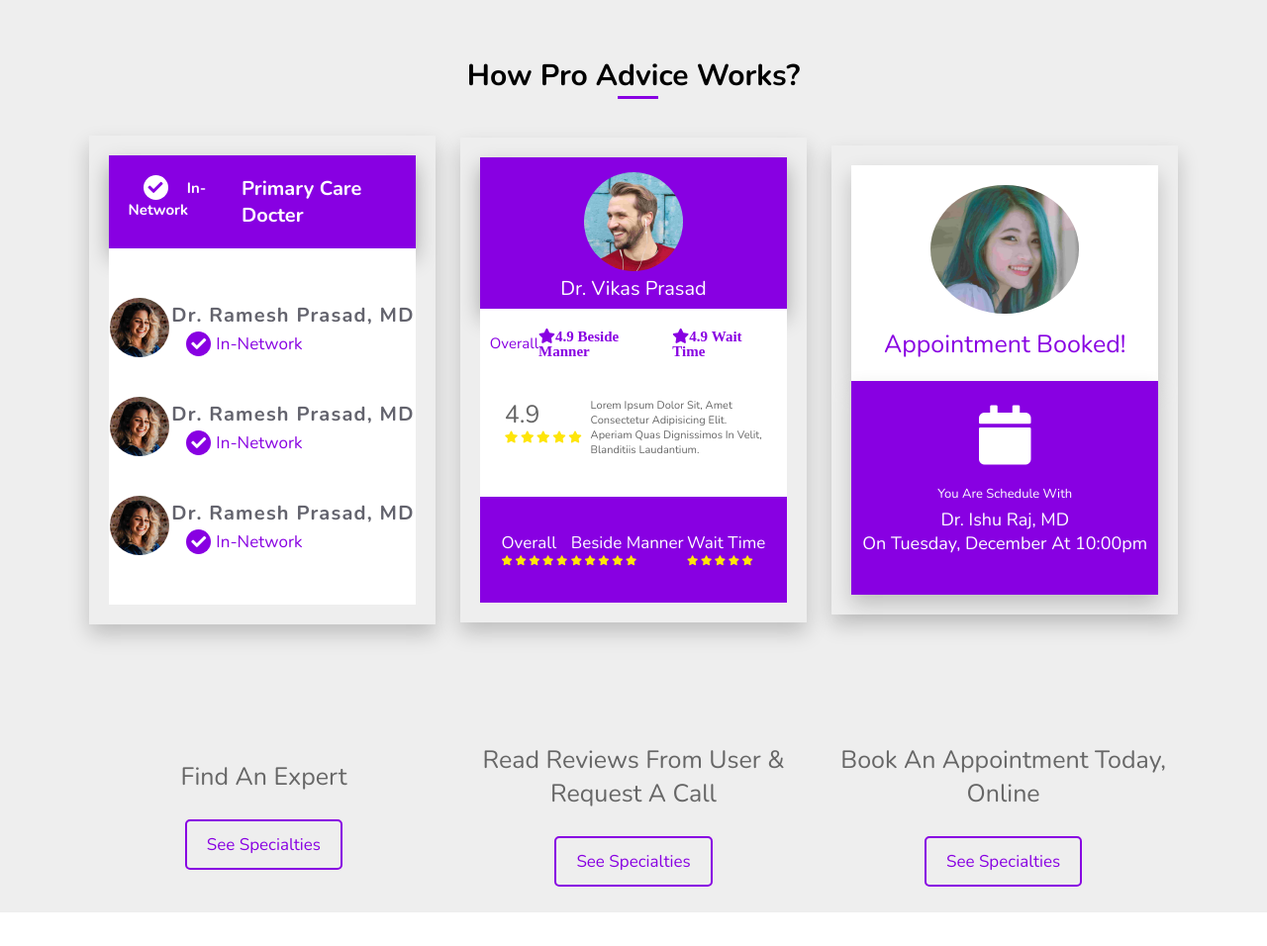
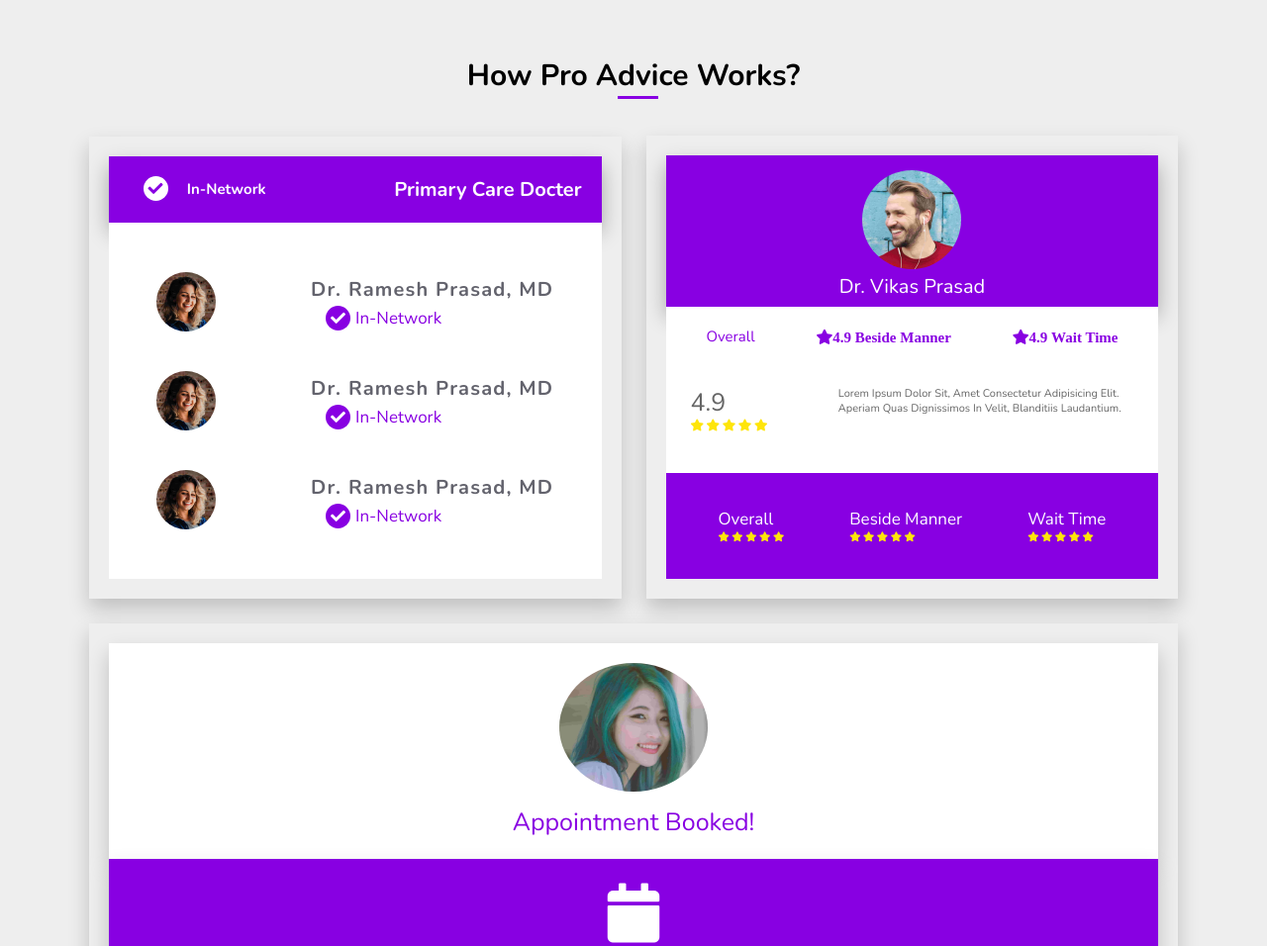
Before and after one commit to vikas2903/proadvice.com, a plain HTML site: page index.html in a window 1280 px wide. Shown: the part 1040-1996 px from the top of the page at 99% size. Drawn offline with nearby package versions, Linux system fonts and the light colour scheme; a script that the page names is missing.

Commit message:
commit five

```diff
--- a/css/style.css
+++ b/css/style.css
@@ -233,7 +233,7 @@ section .right .right-r a.btn {
 }
 
 .pro-advice .box-container .box {
-    flex: 1 1 30rem;
+    flex: 1 1 40rem;
     /* border: .1px solid var(--p); */
     padding: 2rem;
     background: #eee;
```
